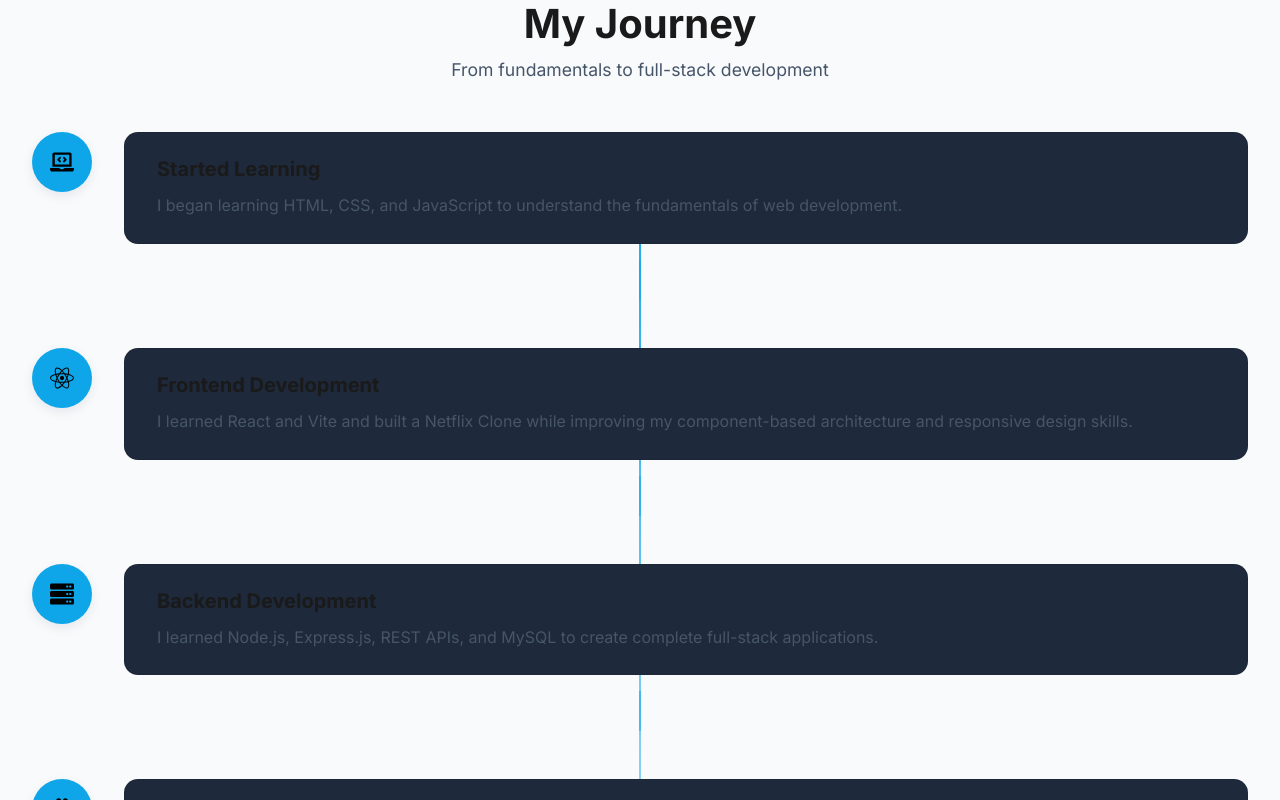
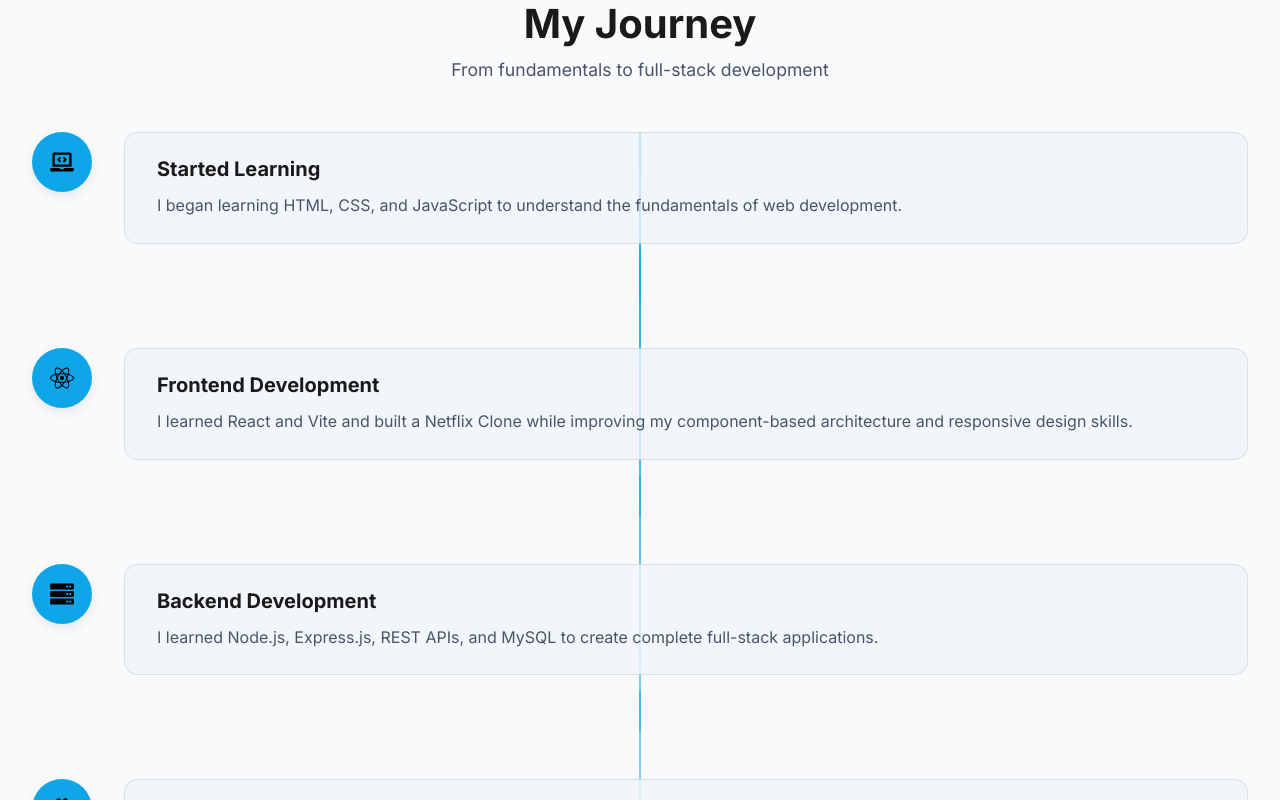
Before and after one commit to zaidgemeskel/portfolio, a React (Vite) app: page / in a window 1280 px wide. Shown: the part 1740-2540 px from the top of the page. Built offline with nearby package versions, Linux system fonts and the light colour scheme.

Commit message:
modified the file

```diff
--- a/src/components/Journey.css
+++ b/src/components/Journey.css
@@ -1,3 +1,94 @@
+/* =========================================================
+   GLOBAL THEME VARIABLES
+   Put this in a global stylesheet that loads on every page
+   (e.g. index.css or App.css) — NOT just Navbar.css — so every
+   component (Navbar, Hero, About, Skills, etc.) shares the same
+   source of truth and switches together.
+
+   If you already have a :root / body.light-theme / body.dark-theme
+   block in Navbar.css from before, replace it entirely with this
+   one (it's a superset — includes --bg-primary, --card-bg,
+   --shadow-md, etc. which your other components expect but which
+   weren't defined yet).
+   ========================================================= */
+
+:root {
+  --bg-color: #ffffff;
+  --bg-primary: #ffffff;
+  --bg-secondary: #f8fafc;
+  --text-color: #1a1a1a;
+  --text-primary: #1a1a1a;
+  --text-secondary: #475569;
+  --border-color: rgba(15, 23, 42, 0.1);
+  --accent: #0ea5e9;
+
+  --nav-bg: rgba(255, 255, 255, 0.8);
+  --nav-bg-scrolled: rgba(255, 255, 255, 0.95);
+  --nav-border: rgba(15, 23, 42, 0.08);
+  --nav-shadow: rgba(0, 0, 0, 0.1);
+
+  --card-bg: rgba(241, 245, 249, 0.8);
+  --card-bg-hover: rgba(56, 189, 248, 0.08);
+  --bg-card: rgba(241, 245, 249, 0.8);
+
+  --shadow-md: 0 4px 12px rgba(15, 23, 42, 0.08);
+  --shadow-lg: 0 8px 24px rgba(15, 23, 42, 0.12);
+}
+
+body.light-theme {
+  --bg-color: #ffffff;
+  --bg-primary: #ffffff;
+  --bg-secondary: #f8fafc;
+  --text-color: #1a1a1a;
+  --text-primary: #1a1a1a;
+  --text-secondary: #475569;
+  --border-color: rgba(15, 23, 42, 0.1);
+  --accent: #0ea5e9;
+
+  --nav-bg: rgba(255, 255, 255, 0.8);
+  --nav-bg-scrolled: rgba(255, 255, 255, 0.95);
+  --nav-border: rgba(15, 23, 42, 0.08);
+  --nav-shadow: rgba(0, 0, 0, 0.1);
+
+  --card-bg: rgba(241, 245, 249, 0.8);
+  --card-bg-hover: rgba(56, 189, 248, 0.08);
+  --bg-card: rgba(241, 245, 249, 0.8);
+
+  --shadow-md: 0 4px 12px rgba(15, 23, 42, 0.08);
+  --shadow-lg: 0 8px 24px rgba(15, 23, 42, 0.12);
+}
+
+body.dark-theme {
+  --bg-color: #0f172a;
+  --bg-primary: #0f172a;
+  --bg-secondary: #0f172a;
+  --text-color: #f1f5f9;
+  --text-primary: #f1f5f9;
+  --text-secondary: #94a3b8;
+  --border-color: rgba(148, 163, 184, 0.15);
+  --accent: #38bdf8;
+
+  --nav-bg: rgba(15, 23, 42, 0.8);
+  --nav-bg-scrolled: rgba(15, 23, 42, 0.95);
+  --nav-border: rgba(148, 163, 184, 0.1);
+  --nav-shadow: rgba(0, 0, 0, 0.2);
+
+  --card-bg: rgba(30, 41, 59, 0.6);
+  --card-bg-hover: rgba(56, 189, 248, 0.05);
+  --bg-card: rgba(30, 41, 59, 0.6);
+
+  --shadow-md: 0 4px 12px rgba(0, 0, 0, 0.3);
+  --shadow-lg: 0 12px 32px rgba(0, 0, 0, 0.4);
+}
+
+body {
+  background-color: var(--bg-color);
+  color: var(--text-color);
+  transition:
+    background-color 0.3s ease,
+    color 0.3s ease;
+}
+
 .journey {
   background-color: var(--bg-secondary);
   position: relative;
```
